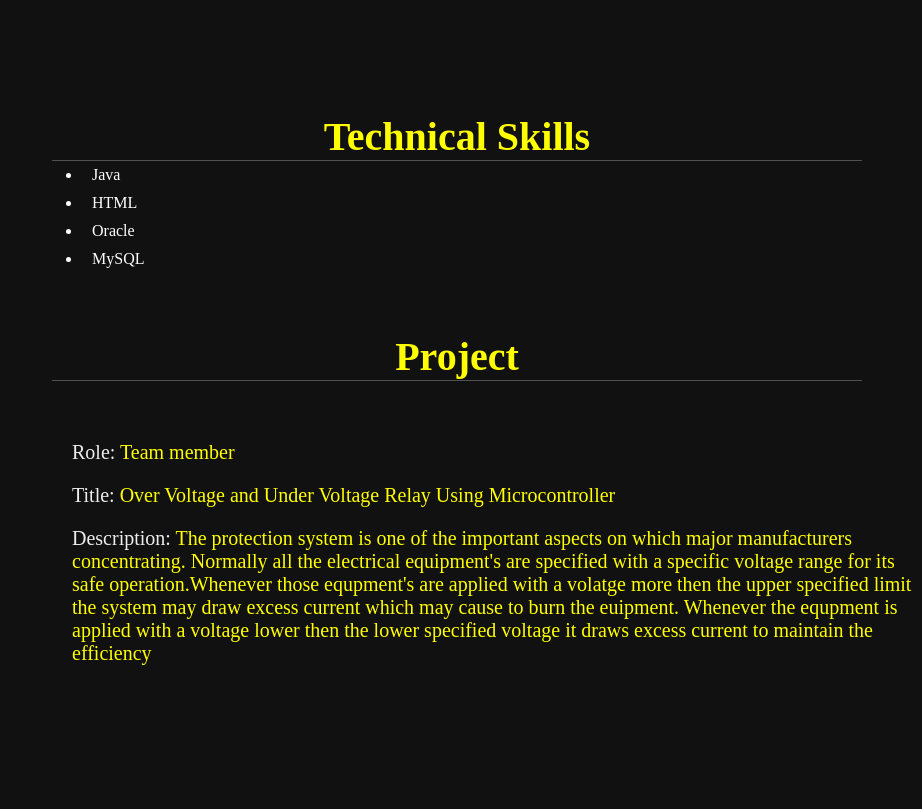
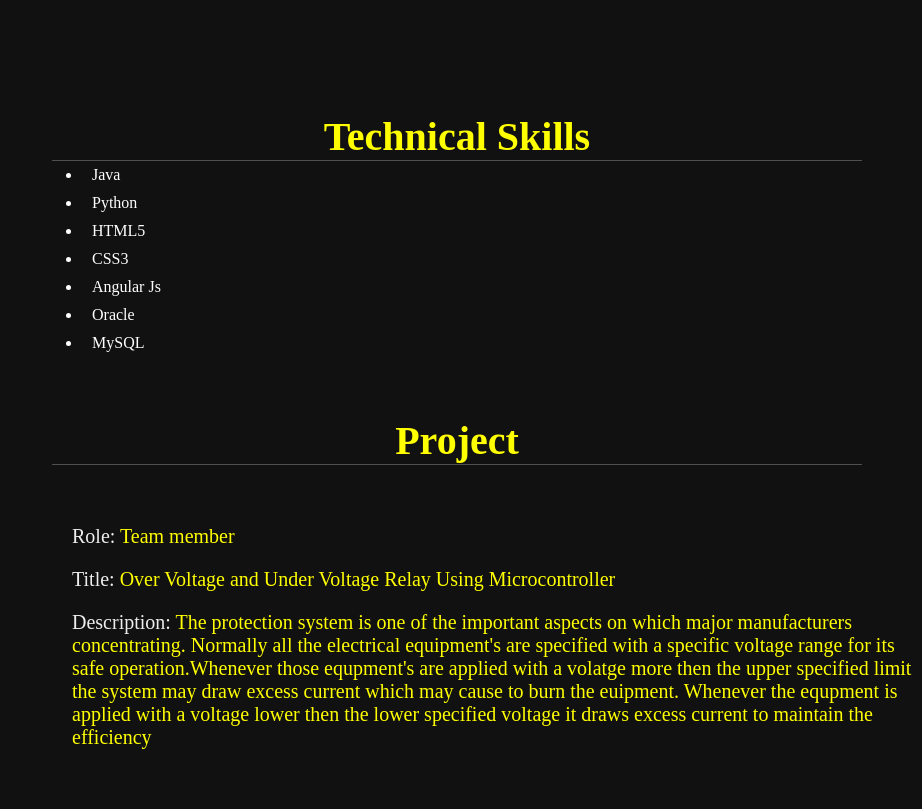
Before and after one commit to TrilokThakur/portfolio.github.io, a plain HTML site: page index.html in a window 1280 px wide. Shown: the part 744-1553 px from the top of the page, without its empty margins (358-1280 px from the left). Before the commit the page ends 1469 px from the top, so only its background shows below. Drawn offline with Linux system fonts and the light colour scheme.

Commit message:
Update index.html

```diff
--- a/index.html
+++ b/index.html
@@ -70,7 +70,10 @@
     <div>
     <ul id="lis">
         <li>Java</li>
-        <li>HTML</li>
+        <li>Python </li>
+        <li>HTML5</li>
+        <li>CSS3</li>
+        <li> Angular Js</li>
         <li>Oracle</li>
         <li>MySQL</li>
 
```
